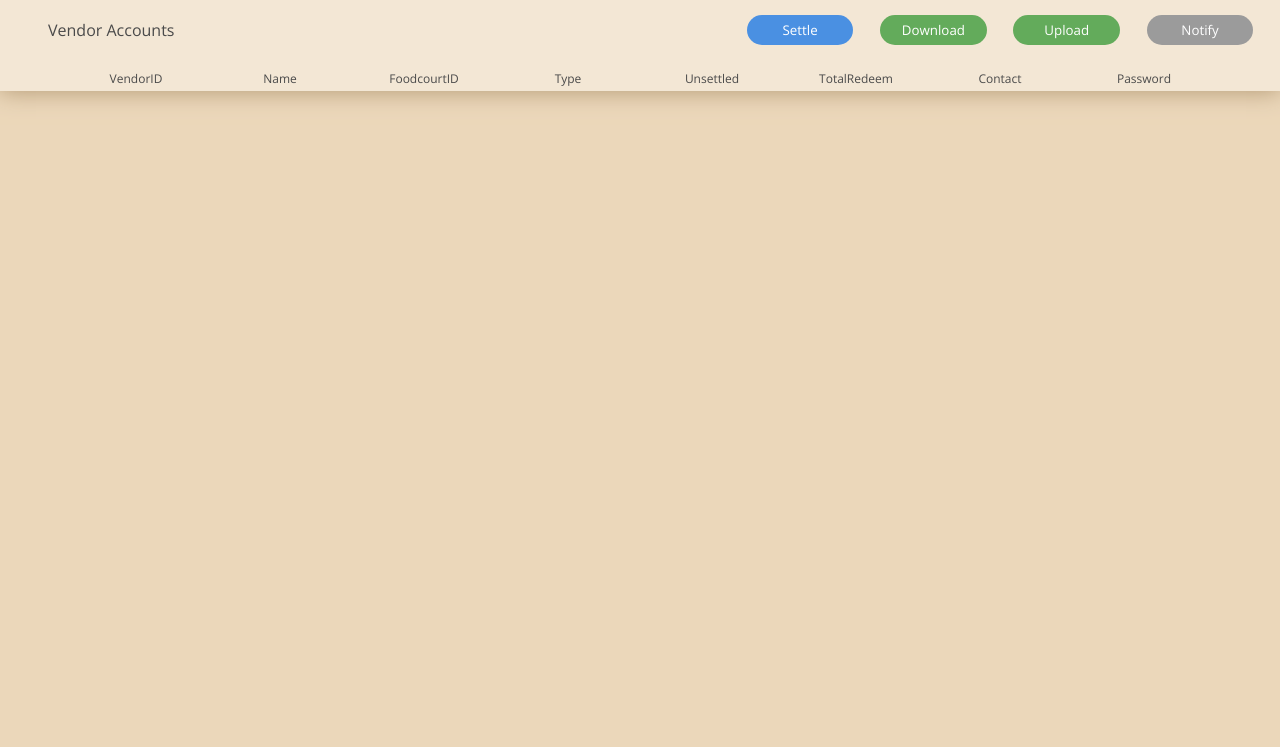
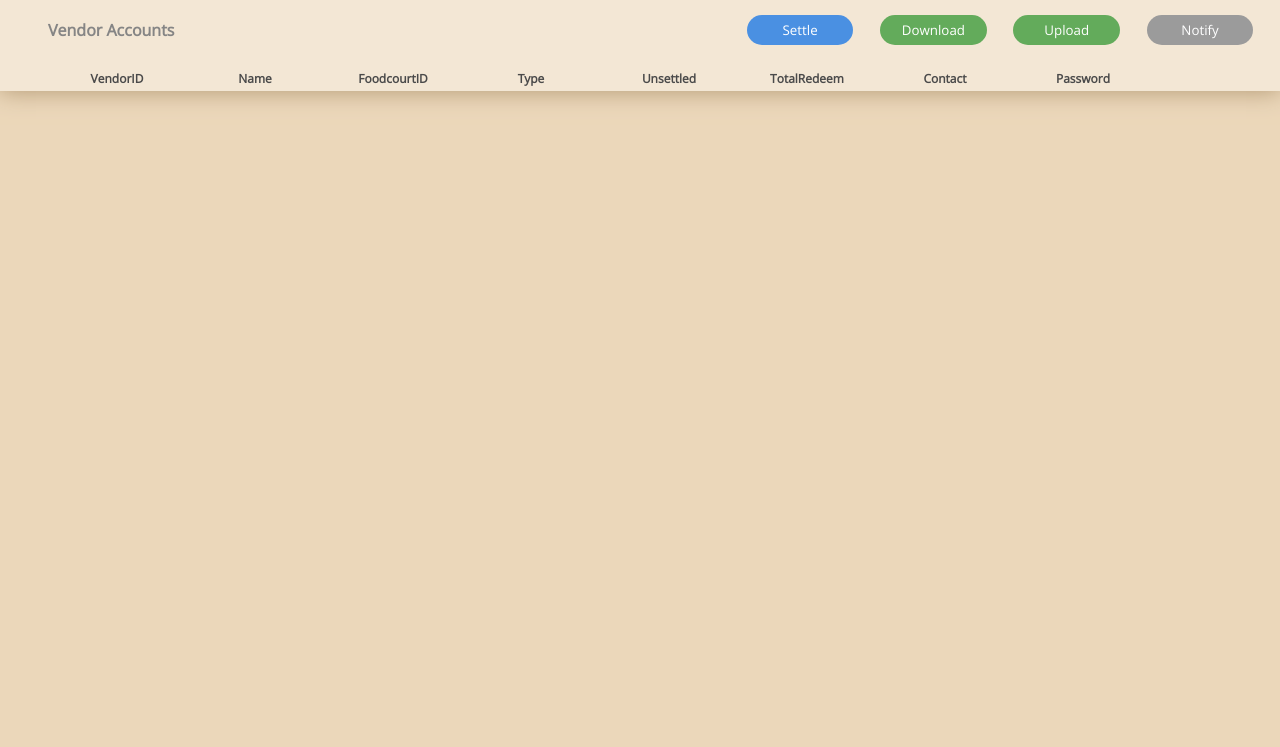
Before and after one commit to cloudstalker/saveadmin, a plain HTML site: page vendor.html in a window 1280 px wide. Shown: the part 53-800 px from the top of the page. Drawn offline with nearby package versions, Linux system fonts and the light colour scheme.

Commit message:
to be worked on

```diff
--- a/style.css
+++ b/style.css
@@ -13,6 +13,10 @@ body {
 
 .darkGrayText {
 	color: #4A4A4A;
+}
+
+.lightGrayText {
+	color: #858585;
 }
 
 .whiteText {
@@ -166,6 +170,7 @@ div.graph{
 
 #vendorTitle p.vendorHeader{
 	margin: 0;
+	font-weight: 800;
 	padding-left: 3em;
 	padding-top: 1.5em;
 	float: left;
@@ -179,5 +184,6 @@ div.graph{
 #columnTitles {
 	margin-top: 1em;
 	width: auto;
-	padding: 0 5%;
+	margin-left: 3em;
+	margin-right: 10%;
 }
--- a/vendor.html
+++ b/vendor.html
@@ -23,7 +23,7 @@
 			</ul>
 			<div id="vendorTitle">
 				<div style="display: inline-block; width: 100%">
-					<p class="darkGrayText vendorHeader">Vendor Accounts</p>
+					<p class="lightGrayText vendorHeader">Vendor Accounts</p>
 					<button class="vendorButton grayBg button whiteText">Notify</button>
 					<button class="vendorButton greenBg button whiteText">Upload</button>
 					<button class="vendorButton greenBg button whiteText">Download</button>
@@ -67,6 +67,7 @@
 			para.appendChild(t);
 			para.style.textAlign = "center";
 			para.style.fontSize = "75%";
+			para.style.fontWeight = "600";
 			para.style.margin = "0";
 			para.className = "darkGrayText";
 			document.getElementById("columnTitles").appendChild(division);
```
